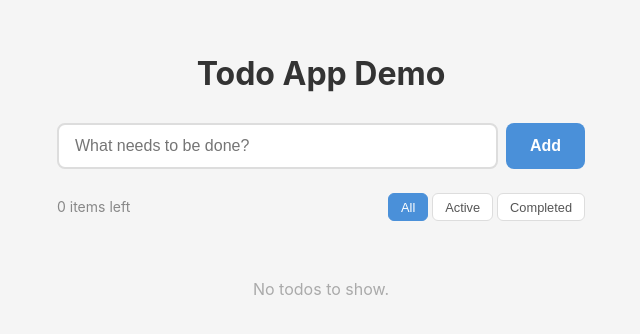
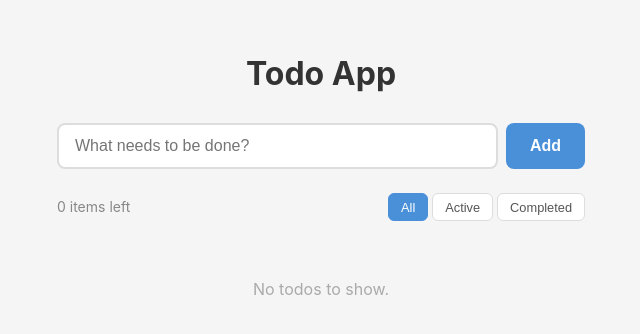
Before and after one commit to shamalweerasooriya/uop_demo, a React (Vite) app: page / in a window 1280 px wide. Shown: the top 334 px of the page, without its empty margins (319-959 px from the left). Built offline with nearby package versions, Linux system fonts and the light colour scheme.

Commit message:
test pipeline 2

```diff
--- a/src/App.tsx
+++ b/src/App.tsx
@@ -16,7 +16,7 @@ function App() {
 
   return (
     <div className="app">
-      <h1>Todo App Demo</h1>
+      <h1>Todo App</h1>
       <TodoInput onAdd={addTodo} />
       <FilterBar
         current={filter}
```
